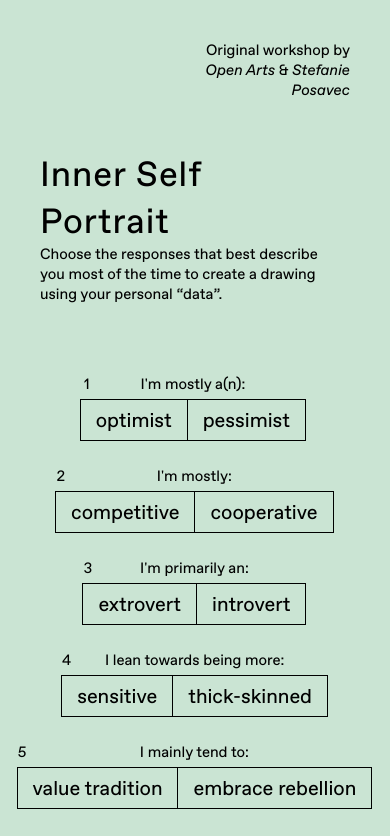
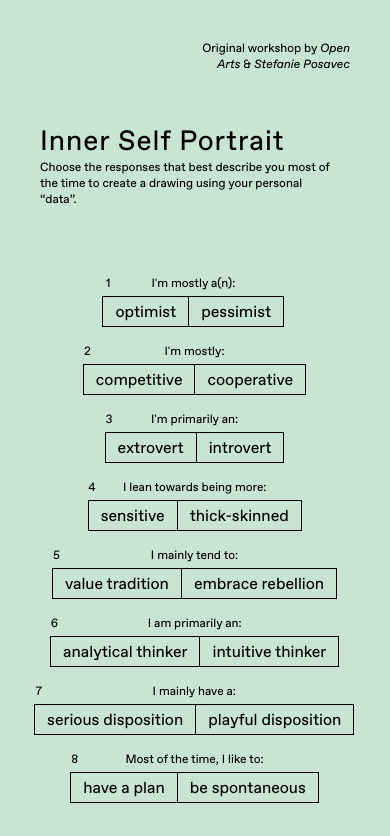
Before and after one commit to skinsshark/inner-self-portrait, a React (Create React App) app: page / in a window 390 px wide. Shown: the top 836 px of the page. Built offline with nearby package versions, Linux system fonts and the light colour scheme.

Commit message:
improve responsiveness

```diff
--- a/src/App.js
+++ b/src/App.js
@@ -13,7 +13,7 @@ function App() {
         <div className="subtitle">
           <p>
             {'Original workshop by '}
-            <a href="https://www.instagram.com/facebookopenarts" target="_blank" rel="noreferrer">Open Arts</a>
+            <a href="https://www.instagram.com/metaopenarts" target="_blank" rel="noreferrer">Open Arts</a>
             {' & '}
             <a href="https://stefanieposavec.com/" target="_blank" rel="noreferrer">Stefanie Posavec</a>
           </p>
--- a/src/InteractiveArea.css
+++ b/src/InteractiveArea.css
@@ -7,6 +7,9 @@
 
 .question-area {
   padding: 0 30px;
+  display: flex;
+  flex-direction: column;
+  justify-content: space-evenly;
 }
 
 @media only screen and (max-width: 991px) {
@@ -26,7 +29,7 @@
 }
 
 .question-area ul li {
-  margin-bottom: 25px;
+  margin-bottom: 2rem;
   display: flex;
 }
 
@@ -79,7 +82,7 @@
 
 .question-area label {
   cursor: pointer;
-  padding: 7px 15px;
+  padding: 0.5rem 1.5rem;
   border-top: 1px solid #000;
   border-bottom: 1px solid #000;
 }
@@ -173,9 +176,9 @@
 }
 
 @media only screen and (max-width: 1240px) {
-  .drawing {
+  /* .drawing {
     padding: 0 24vw;
-  }
+  } */
 
   .drawing,
   .drawing .grid,
```
Also changed, not shown: src/index.css.
